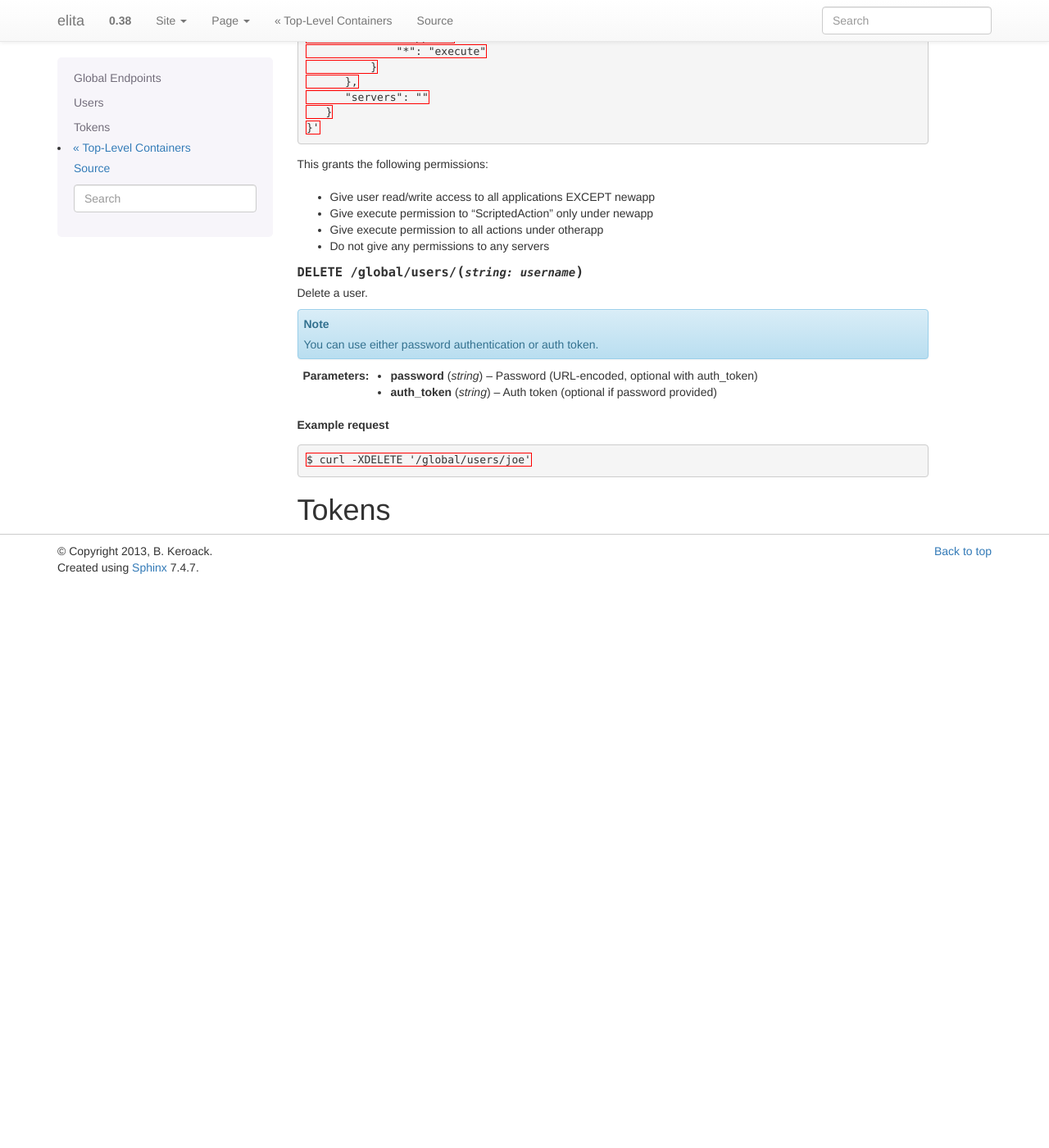
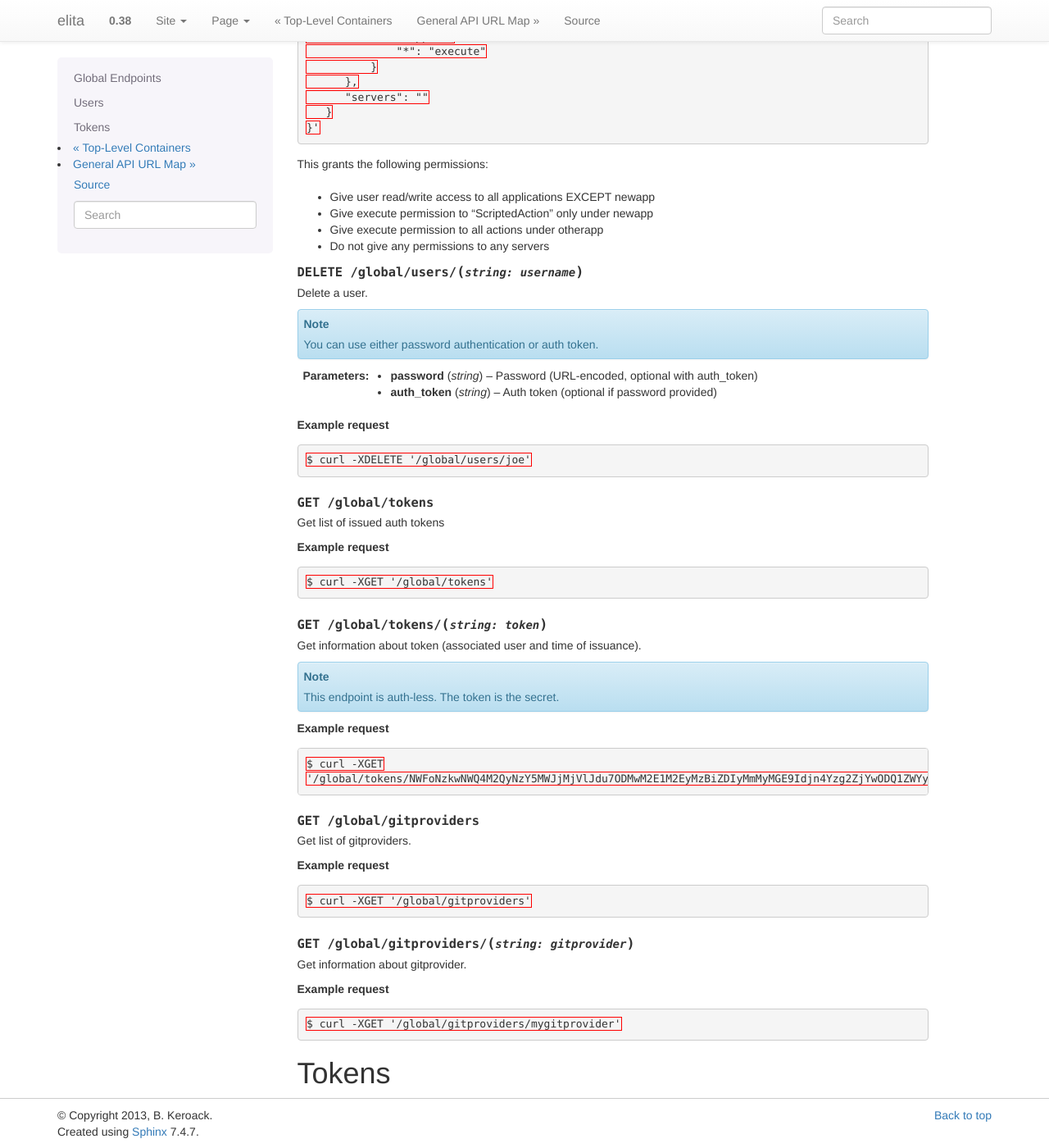
Before and after one commit to bkeroack/elita, a Sphinx documentation site: the page built from doc/global.rst, in a window 1280 px wide and 1400 px high, scrolled down 1677 px. Shown: the whole window at 82% size. Built offline with Sphinx 7.4.7, drawn with Linux system fonts in a browser that asks for light colours; pages that are not in the unit, such as notebooks, are missing from menus; before the commit the page ends 2389 px from its top, so only the background shows below that.

Commit message:
more doc work--general URL map, gitdeploy details and more global endpoints

```diff
--- a/doc/global.rst
+++ b/doc/global.rst
@@ -141,6 +141,55 @@ Users
       $ curl -XDELETE '/global/users/joe'
 
 
+.. http:get::   /global/tokens
+
+   Get list of issued auth tokens
+
+   **Example request**
+
+   .. sourcecode:: http
+
+      $ curl -XGET '/global/tokens'
+
+
+.. http:get::   /global/tokens/(string:token)
+
+   Get information about token (associated user and time of issuance).
+
+   .. NOTE::
+      This endpoint is auth-less. The token is the secret.
+
+   **Example request**
+
+   .. sourcecode:: http
+
+      $ curl -XGET
+      '/global/tokens/NWFoNzkwNWQ4M2QyNzY5MWJjMjVlJdu7ODMwM2E1M2EyMzBiZDIyMmMyMGE9Idjn4Yzg2ZjYwODQ1ZWYyNTVmM9'
+
+
+.. http:get::   /global/gitproviders
+
+   Get list of gitproviders.
+
+   **Example request**
+
+   .. sourcecode:: http
+
+      $ curl -XGET '/global/gitproviders'
+
+
+.. http:get::   /global/gitproviders/(string:gitprovider)
+
+   Get information about gitprovider.
+
+   **Example request**
+
+   .. sourcecode:: http
+
+      $ curl -XGET '/global/gitproviders/mygitprovider'
+
+
+
 ======
 Tokens
 ======
--- a/doc/index.rst
+++ b/doc/index.rst
@@ -12,7 +12,9 @@ Contents:
    :maxdepth: 2
 
    intro.rst
+   gitdeploy.rst
    endpoints.rst
+   urlmap.rst
    applications
    builds
    actions
```
Also changed, not shown: doc/gitdeploy.rst (added, +112 -0 lines), doc/urlmap.rst (added, +45 -0 lines).
